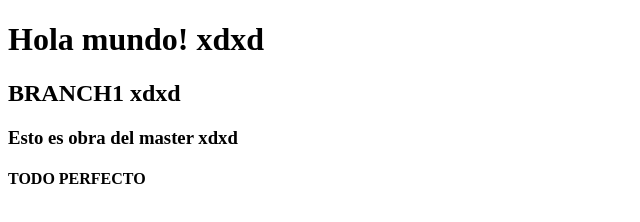
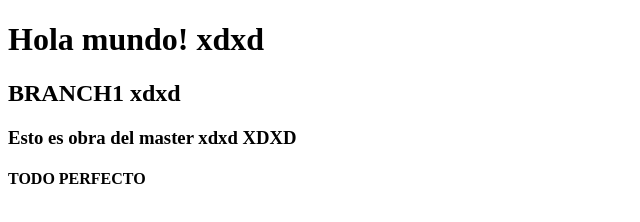
Before and after one commit to MPCHCreator/gitDou, a plain HTML site: page index.html in a window 1280 px wide. Shown: the full height of the page, 0-640 px from the left. Drawn offline with Linux system fonts and the light colour scheme.

Commit message:
Nuevos super cambios

```diff
--- a/index.html
+++ b/index.html
@@ -8,7 +8,7 @@
 <body>
     <h1>Hola mundo! xdxd</h1>
     <h2> BRANCH1 xdxd</h2>
-    <h3>Esto es obra del master xdxd</h3>
+    <h3>Esto es obra del master xdxd XDXD</h3>
     <h4>TODO PERFECTO</h4>
 </body>
 </html>
```
